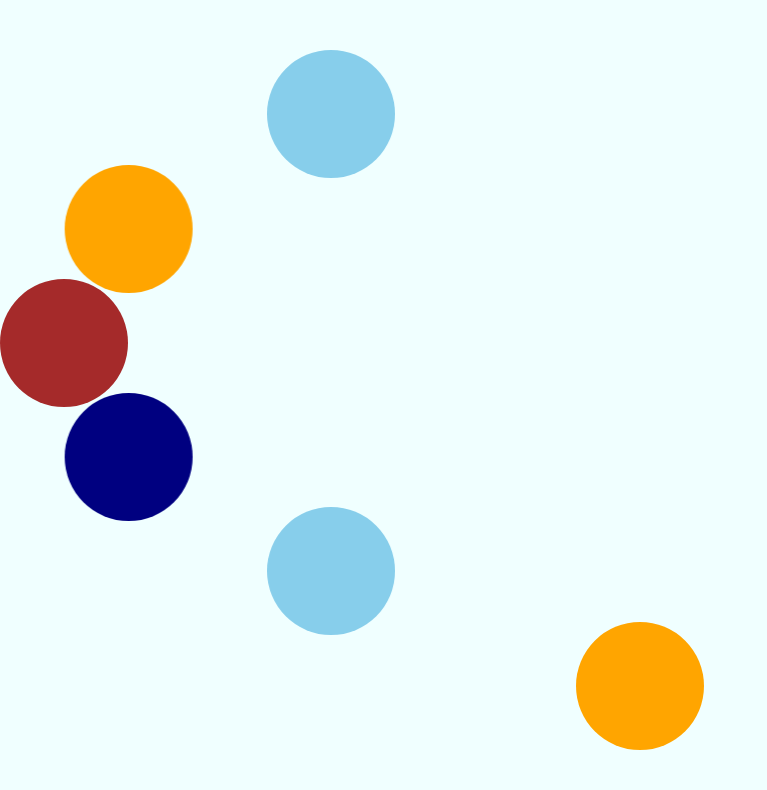
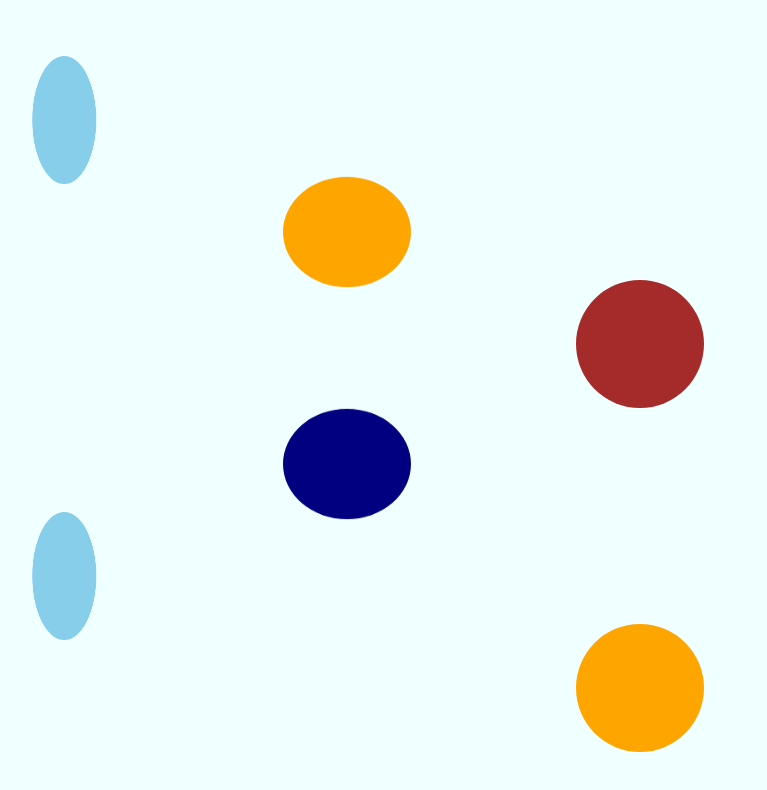
Before and after one commit to Yakima-Teng/blog-admin, a Vue app: page /#/index in a window 1280 px wide. Shown: the top 790 px of the page, without its empty margins (0-767 px from the left). Built offline with nearby package versions, Linux system fonts and the light colour scheme.

Commit message:
加载动画细节处理

```diff
--- a/src/App.vue
+++ b/src/App.vue
@@ -23,5 +23,12 @@
 </script>
 
 <style lang="less">
-
+  html {
+    height: 100%;
+    // 利用3D变形来开启GPU加速，以尽可能多的利用硬件能力
+    transform: translate3d(0, 0, 0);
+  }
+  body {
+    min-height: 100%;
+  }
 </style>
--- a/src/components/Ball.vue
+++ b/src/components/Ball.vue
@@ -1,11 +1,10 @@
 <template>
   <div v-show="isLoading" class="utils-ball">
-    <span v-for="num in totalBalls" :style="{
+    <span v-for="num in totalBalls" :data-key="num" :style="{
       'animation-delay': (3000 / totalBalls) * num + 'ms',
       'background-color': ['navy', 'skyblue', 'orange', 'brown'][num % 4],
-      'top': (100 / (totalBalls + 1) * num) + '%'
+      'top': Math.ceil(100 / (totalBalls + 1) * num) + '%'
     }" class="ball"></span>
-    <link rel="stylesheet" type="text/css" href="">
   </div>
 </template>
 
@@ -26,7 +25,7 @@
       resetBalls () {
         let _this = this
         const screenHeight = window.innerHeight
-        const ballHeight = Math.floor(window.innerWidth / 10)
+        const ballHeight = Math.ceil(window.innerWidth / 10)
         _this.totalBalls = Math.floor(screenHeight / ballHeight)
       }
     },
@@ -35,12 +34,12 @@
       let _this = this
       _this.$nextTick(() => {
         _this.resetBalls()
-        window.addEventListener('load', _this.resetBalls, false)
+        window.addEventListener('resize', _this.resetBalls, false)
       })
     },
     beforeDestroy () {
       let _this = this
-      window.removeEventListener('load', _this.resetBalls, false)
+      window.removeEventListener('resize', _this.resetBalls, false)
     }
   }
 </script>
@@ -53,6 +52,7 @@
     bottom: 0;
     right: 0;
     background-color: rgba(240, 255, 255, 1);
+    // background-color: #3498db;
     .ball {
       position: absolute;
       width: 10%;
@@ -62,16 +62,44 @@
       margin-left: 0;
       border-radius: 50%;
       left: 0;
-      transform: translate(0, 0);
-      animation: 3s Ball ease-in-out 0ms infinite alternate;
+      backface-visibility: hidden;
+      perspective: 1000;
+      &:nth-of-type(2n+1) {
+        transform: translate3d(450%, 0, 0) rotateY(0deg);
+        animation: 3s Ball1 ease-in-out 0ms infinite alternate;
+      }
+      &:nth-of-type(2n) {
+        transform: translate3d(450%, 0, 0) rotateX(0deg);
+        animation: 3s Ball2 ease-in-out 0ms infinite alternate;
+      }
     }
   }
-  @keyframes Ball {
+  @keyframes Ball1 {
     0% {
-      transform: translate(0, 0);
+      transform: translate3d(450%, 0, 0) rotateY(0deg);
+    }
+    33% {
+      transform: translate3d(0, 0, 0) rotateY(60deg);
+    }
+    67% {
+      transform: translate3d(900%, 0, 0) rotateY(-60deg);
     }
     100% {
-      transform: translate(900%, 0);
+      transform: translate3d(450%, 0, 0) rotateY(0deg);
+    }
+  }
+  @keyframes Ball2 {
+    0% {
+      transform: translate3d(450%, 0, 0) rotateX(0deg);
+    }
+    33% {
+      transform: translate3d(0, 0, 0) rotateX(60deg);
+    }
+    67% {
+      transform: translate3d(900%, 0, 0) rotateX(-60deg);
+    }
+    100% {
+      transform: translate3d(450%, 0, 0) rotateX(0deg);
     }
   }
 </style>
```
